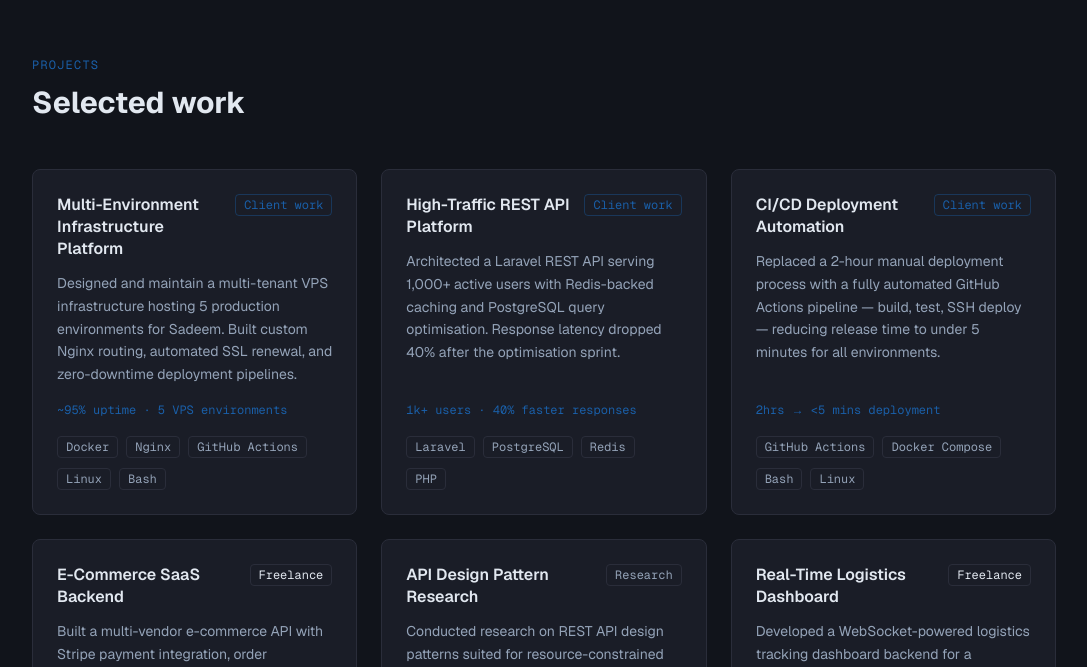
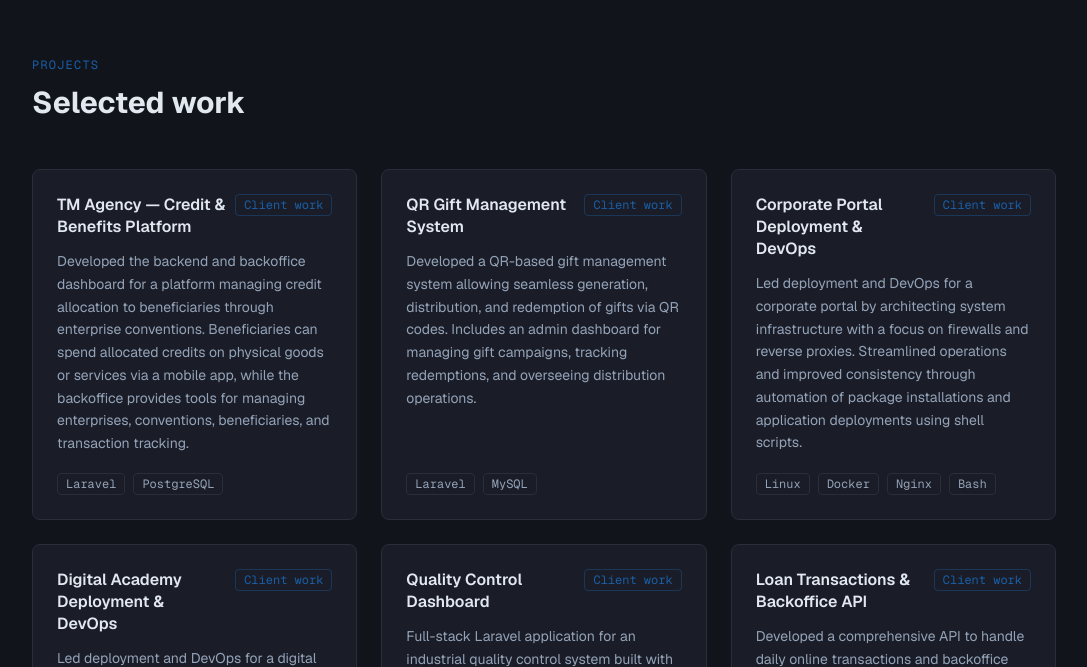
Before and after one commit to GTS-MEGHNI/portfolio-next, a Next.js app: page / in a window 1280 px wide. Shown: the part 3598-4265 px from the top of the page, without its empty margins (96-1183 px from the left). Built offline with nearby package versions, Linux system fonts and the light colour scheme.

Commit message:
update projects, skills and Dockerfile

```diff
--- a/src/components/sections/Projects.tsx
+++ b/src/components/sections/Projects.tsx
@@ -1,7 +1,12 @@
+'use client'
+
+import { useState } from 'react'
 import { AnimatedSection } from '@/components/ui/AnimatedSection'
 import { SectionLabel } from '@/components/ui/SectionLabel'
 import { StackTag } from '@/components/ui/StackTag'
 import { projects } from '@/data/projects'
+
+const PAGE_SIZE = 6
 
 const badgeColors: Record<string, string> = {
   'Client work': 'text-accent border-accent/40',
@@ -10,14 +15,21 @@ const badgeColors: Record<string, string> = {
 }
 
 export function Projects() {
+  const [visibleCount, setVisibleCount] = useState(PAGE_SIZE)
+
+  const visibleProjects = projects.slice(0, visibleCount)
+  const hasMore = visibleCount < projects.length
+  const remaining = projects.length - visibleCount
+
   return (
       <section id="projects" aria-labelledby="projects-heading" className="py-24 px-6 bg-surface/30">
         <div className="mx-auto max-w-5xl">
           <AnimatedSection>
             <SectionLabel id="projects-heading">Projects</SectionLabel>
             <h2 className="text-3xl font-bold text-primary mb-12">Selected work</h2>
+
             <div className="grid sm:grid-cols-2 lg:grid-cols-3 gap-6">
-            {projects.map((project) => (
+              {visibleProjects.map((project) => (
                   <div
                       key={project.title}
                       className="bg-surface border border-border rounded-lg p-6 hover:border-accent transition-colors flex flex-col"
@@ -44,6 +56,20 @@ export function Projects() {
                   </div>
               ))}
             </div>
+
+            {hasMore && (
+                <div className="flex flex-col items-center gap-2 mt-12">
+                  <button
+                      onClick={() => setVisibleCount((c) => c + PAGE_SIZE)}
+                      className="px-4 py-2 rounded-lg border border-border text-sm font-medium text-primary hover:border-accent hover:text-accent transition-colors"
+                  >
+                    Load more
+                  </button>
+                  <p className="text-xs text-muted font-mono">
+                    {visibleCount} of {projects.length} — {remaining} remaining
+                  </p>
+                </div>
+            )}
           </AnimatedSection>
         </div>
       </section>
--- a/src/data/projects.ts
+++ b/src/data/projects.ts
@@ -3,48 +3,182 @@ export interface Project {
     description: string
     metric?: string
     stack: string[]
-  badge?: 'Client work' | 'Research' | 'Freelance'
+    badge?: 'Client work' | 'Research' | 'Freelance' | 'Academic' | 'Open Source'
+    url?: string
 }
 
 export const projects: Project[] = [
     {
-    title: 'Multi-Environment Infrastructure Platform',
-    description: 'Designed and maintain a multi-tenant VPS infrastructure hosting 5 production environments for Sadeem. Built custom Nginx routing, automated SSL renewal, and zero-downtime deployment pipelines.',
-    metric: '~95% uptime · 5 VPS environments',
-    stack: ['Docker', 'Nginx', 'GitHub Actions', 'Linux', 'Bash'],
+        title: 'TM Agency — Credit & Benefits Platform',
+        description:
+            'Developed the backend and backoffice dashboard for a platform managing credit allocation to beneficiaries through enterprise conventions. Beneficiaries can spend allocated credits on physical goods or services via a mobile app, while the backoffice provides tools for managing enterprises, conventions, beneficiaries, and transaction tracking.',
+        stack: ['Laravel', 'PostgreSQL'],
         badge: 'Client work',
     },
     {
-    title: 'High-Traffic REST API Platform',
-    description: 'Architected a Laravel REST API serving 1,000+ active users with Redis-backed caching and PostgreSQL query optimisation. Response latency dropped 40% after the optimisation sprint.',
-    metric: '1k+ users · 40% faster responses',
-    stack: ['Laravel', 'PostgreSQL', 'Redis', 'PHP'],
+        title: 'QR Gift Management System',
+        description:
+            'Developed a QR-based gift management system allowing seamless generation, distribution, and redemption of gifts via QR codes. Includes an admin dashboard for managing gift campaigns, tracking redemptions, and overseeing distribution operations.',
+        stack: ['Laravel', 'MySQL'],
         badge: 'Client work',
     },
     {
-    title: 'CI/CD Deployment Automation',
-    description: 'Replaced a 2-hour manual deployment process with a fully automated GitHub Actions pipeline — build, test, SSH deploy — reducing release time to under 5 minutes for all environments.',
-    metric: '2hrs → <5 mins deployment',
-    stack: ['GitHub Actions', 'Docker Compose', 'Bash', 'Linux'],
+        title: 'Corporate Portal Deployment & DevOps',
+        description:
+            'Led deployment and DevOps for a corporate portal by architecting system infrastructure with a focus on firewalls and reverse proxies. Streamlined operations and improved consistency through automation of package installations and application deployments using shell scripts.',
+        stack: ['Linux', 'Docker', 'Nginx', 'Bash'],
         badge: 'Client work',
     },
     {
-    title: 'E-Commerce SaaS Backend',
-    description: 'Built a multi-vendor e-commerce API with Stripe payment integration, order management, and real-time inventory tracking via WebSockets for a logistics startup.',
-    stack: ['Laravel', 'MySQL', 'Stripe API', 'WebSockets', 'Redis'],
-    badge: 'Freelance',
+        title: 'Digital Academy Deployment & DevOps',
+        description:
+            'Led deployment and DevOps for a digital academy platform by architecting system infrastructure with a focus on firewalls and reverse proxies. Streamlined operations and improved consistency through automation of package installations and application deployments using shell scripts.',
+        stack: ['Linux', 'Docker', 'Nginx', 'Bash'],
+        badge: 'Client work',
+        url: 'https://mobilis.dz/',
     },
     {
-    title: 'API Design Pattern Research',
-    description: 'Conducted research on REST API design patterns suited for resource-constrained server environments. Findings were published as 7 technical articles used as reference by engineering teams.',
-    metric: '7 articles published',
-    stack: ['FastAPI', 'Python', 'PostgreSQL'],
-    badge: 'Research',
+        title: 'Quality Control Dashboard',
+        description:
+            'Full-stack Laravel application for an industrial quality control system built with multitenancy support, Redis caching, and designed for horizontal scaling with multiple app instances.',
+        stack: ['Laravel', 'Nginx', 'SQL Server', 'Redis', 'Docker'],
+        badge: 'Client work',
+        url: 'https://www.sgt-pet.com/sgt-algerie',
     },
     {
-    title: 'Real-Time Logistics Dashboard',
-    description: 'Developed a WebSocket-powered logistics tracking dashboard backend for a transport company, enabling real-time driver location updates and automated dispatch notifications.',
-    stack: ['Laravel', 'WebSockets', 'PostgreSQL', 'Redis', 'Docker'],
+        title: 'Loan Transactions & Backoffice API',
+        description:
+            'Developed a comprehensive API to handle daily online transactions and backoffice management operations. Supports secure transaction processing, user authentication, role-based access control, and seamless integration with front-end applications and third-party services.',
+        stack: ['Laravel', 'Nginx', 'SQL Server', 'Docker', 'Redis', 'REST API'],
+        badge: 'Client work',
+        url: 'https://www.angem.dz',
+    },
+    {
+        title: 'QHSE Management System',
+        description:
+            'Developed a RESTful API for a QHSE system enabling users to submit hazard reports via a mobile app, with an admin web interface for hazard management, monitoring, and reporting. Supports secure data handling, user authentication, and role-based access control.',
+        stack: ['Laravel', 'Nginx', 'Linux', 'SQL Server', 'REST API'],
+        badge: 'Client work',
+        url: 'https://sarpi.dz',
+    },
+    {
+        title: 'Clinic Meal Ticketing System',
+        description:
+            'Developed a system for clinic employees to scan QR codes and print meal tickets at self-service terminals. Included an admin dashboard for managing ticket records, generating usage statistics, and overseeing meal distribution operations.',
+        stack: ['Laravel', 'MySQL', 'Node.js'],
+        badge: 'Client work',
+        url: 'https://www.cliniquekhentouche.com/',
+    },
+    {
+        title: 'Student Medical Records Management System',
+        description:
+            'Continued development and enhancement of an existing full-stack application managing student medical files and records. Improved the secure admin dashboard with features for better data management, user role control, and compliance with privacy standards.',
+        stack: ['Laravel', 'MySQL'],
+        badge: 'Client work',
+        url: 'https://www.ens-kouba.dz/arabic',
+    },
+    {
+        title: 'Natural Beauty Products E-commerce',
+        description:
+            'Developed the full-stack customer website and admin dashboard for a natural beauty products brand, managing product listings and inventory. Delivered a responsive, SEO-friendly platform to enhance user experience and streamline business operations.',
+        stack: ['Laravel', 'MySQL'],
         badge: 'Freelance',
+        url: 'https://jf-larose.com',
     },
+    {
+        title: 'Bio Groupe Website & Backoffice System',
+        description:
+            'Built a full-stack website and backoffice system for a laboratory group, providing an online platform alongside an admin dashboard for managing content, operations, and business workflows efficiently.',
+        stack: ['Laravel', 'MySQL'],
+        badge: 'Freelance',
+        url: 'https://laboratoiretarzaali.com',
+    },
+    {
+        title: 'Future Power Store Website & Backoffice',
+        description:
+            'Developed a full-stack e-commerce website and backoffice system for an electrical equipment distributor. The platform enables online product browsing and purchase, complemented by an admin dashboard for inventory and order management.',
+        stack: ['Laravel', 'MySQL'],
+        badge: 'Freelance',
+        url: 'https://www.futurepowerstore.com',
+    },
+    {
+        title: 'Felhanout — Restaurant Deals Platform',
+        description:
+            'Developed the backend for B2B and B2C restaurant deal applications. The B2B side equips restaurant owners with tools to manage discounts, launch loyalty programs, and create group-buying offers. The customer-facing app offers discovery of restaurants, exclusive deals, and seamless ordering.',
+        stack: ['Laravel', 'MySQL', 'REST API'],
+        badge: 'Freelance',
+        url: 'https://www.felhanout.dz',
+    },
+    {
+        title: 'Sihaclub — Fitness & Wellness Platform',
+        description:
+            'Developed the backend for a web-based fitness platform serving clients and administrators. Offers personalised workout and nutrition programs across weight gain, weight loss, and maintenance categories. Backoffice enables management of user profiles, dietary plans, and program categories.',
+        stack: ['Laravel', 'MySQL', 'Linux', 'REST API'],
+        badge: 'Freelance',
+        url: 'https://sihaclub.com',
+    },
+    {
+        title: 'Jexury — Online Jewelry Platform',
+        description:
+            'Developed the backend for an online jewelry sales platform supporting both customers and administrators. The customer app allows browsing, searching, and purchasing jewelry items. The backoffice provides tools for managing product inventory, categories, orders, and promotions.',
+        stack: ['Laravel', 'MySQL', 'Linux', 'REST API'],
+        badge: 'Freelance',
+        url: 'https://www.jexury.com',
+    },
+    {
+        title: 'Numisky — Algeria Tourism Platform',
+        description:
+            'Developed the client-side of a web-based tourism platform focused on Algeria, enabling users to explore local destinations, discover attractions, and access travel information seamlessly.',
+        stack: ['Laravel', 'MySQL', 'Linux'],
+        badge: 'Freelance',
+        url: 'https://www.numisky.org',
+    },
+    /*{
+        title: 'AI Citation Prediction',
+        description:
+            'Developed a deep learning solution for a national research center to forecast future citation counts for scientific publications using neural networks and data analysis pipelines.',
+        stack: ['Database Design'],
+        badge: 'Research',
+        url: 'https://www.cerist.dz',
+    },
+    {
+        title: 'SAT-3 Solver',
+        description:
+            'Developed a SAT-3 solver using Java and JavaFX, focusing on efficient algorithm design and a user-friendly interface. The application allows users to input logical formulas and quickly determine satisfiability.',
+        stack: [],
+        badge: 'Academic',
+        url: 'https://github.com/GTS-MEGHNI/3-SAT',
+    },
+    {
+        title: 'SNDL Log Analyzer',
+        description:
+            'Developed a log analysis tool for a national digital library platform performing detailed information extraction from log files. Enables efficient identification of patterns, errors, and system insights to support monitoring and decision-making.',
+        stack: ['MySQL'],
+        badge: 'Open Source',
+        url: 'https://github.com/GTS-MEGHNI/SNDL-LOG-ANALYZER',
+    },
+    /*{
+        title: 'Compact Compiler',
+        description:
+            'Developed a compact compiler in C tailored for educational purposes, demonstrating understanding of programming language concepts, parsing, and code generation.',
+        stack: [],
+        badge: 'Academic',
+        url: 'https://github.com/GTS-MEGHNI/small-compiler',
+    },
+    {
+        title: 'Recipe Lookup',
+        description:
+            'Developed a recipe lookup application using Vue.js, integrating TheMealDB API to provide comprehensive recipe data. Users can search, browse, and view detailed recipes with an intuitive and responsive interface.',
+        stack: [],
+        badge: 'Open Source',
+        url: 'https://github.com/GTS-MEGHNI/recipe-finder',
+    },
+    {
+        title: 'Lychat — Real-Time Chat App',
+        description:
+            'Developed a real-time chat application with Vue.js on the front end and Laravel on the back end, enabling instant messaging with an intuitive interface and responsive design.',
+        stack: ['Laravel', 'MySQL', 'WebSockets'],
+        badge: 'Open Source',
+        url: 'https://github.com/GTS-MEGHNI/lychat',
+    },*/
 ]
--- a/src/data/skills.ts
+++ b/src/data/skills.ts
@@ -8,7 +8,7 @@ export const skills: SkillPillar[] = [
   {
     name: 'Backend',
     icon: 'Server',
-    skills: ['Laravel', 'PHP', 'Node.js', 'REST API', 'GraphQL', 'PostgreSQL', 'MySQL', 'Redis', 'WebSockets'],
+    skills: ['Laravel', 'PHP', 'Node.js', 'REST API', 'GraphQL', 'PostgreSQL', 'MySQL', 'SQL Server', 'Redis', 'WebSockets'],
   },
   {
     name: 'DevOps & Infra',
@@ -18,6 +18,6 @@ export const skills: SkillPillar[] = [
   {
     name: 'Architecture',
     icon: 'Layers',
-    skills: ['Solution Architecture', 'Microservices', 'API Design', 'Database Design', 'System Design', 'Performance Optimization', 'Security Hardening'],
+    skills: ['Solution Architecture', 'API Design', 'Database Design', 'System Design', 'Performance Optimization', 'Security Hardening', 'Test Driven Development'],
   },
 ]
```
Also changed, not shown: .claude/settings.local.json, 1 other file (tests, documents, lock files or other folders). Lines whose indentation alone changed are shown as unchanged.
